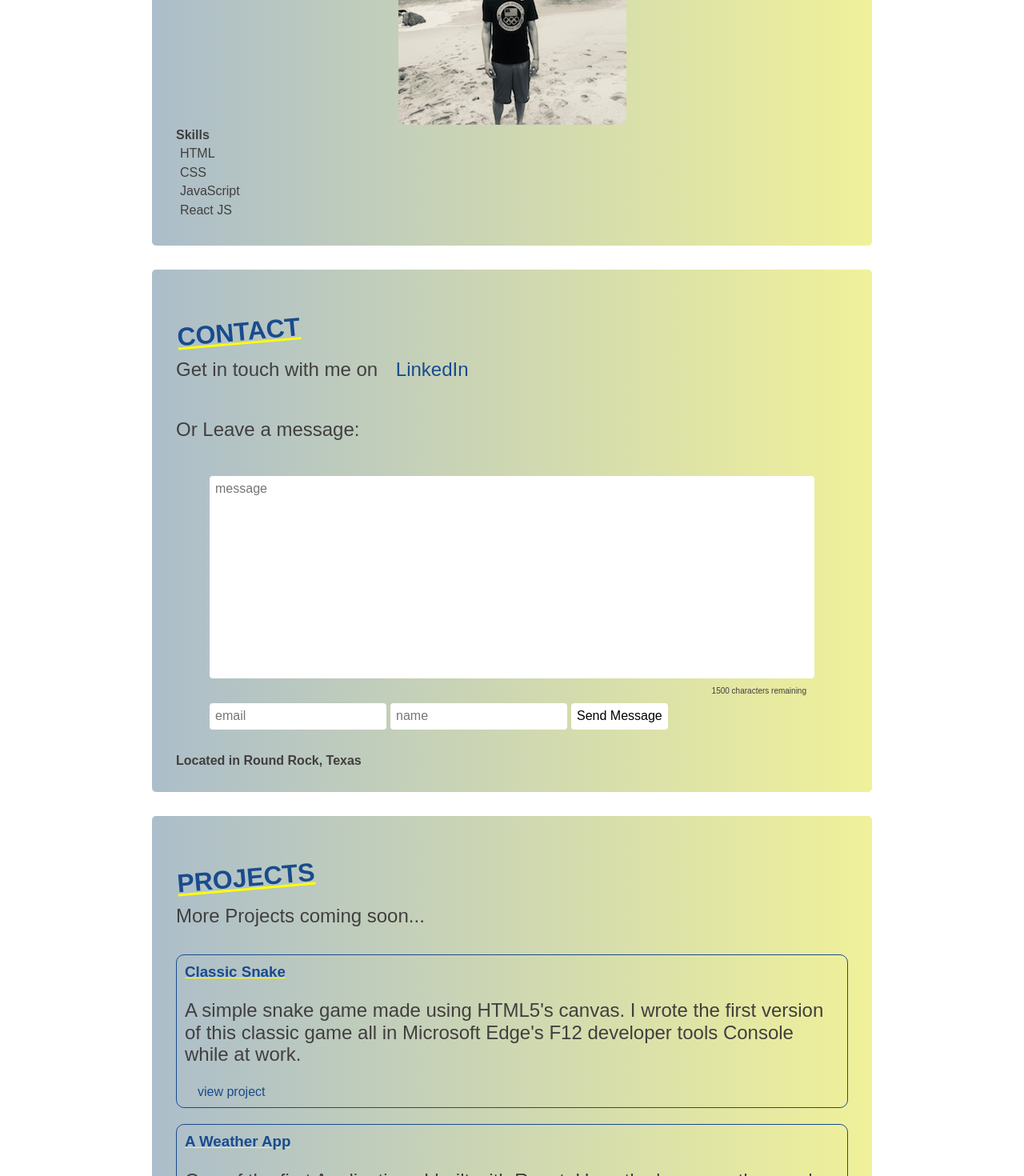
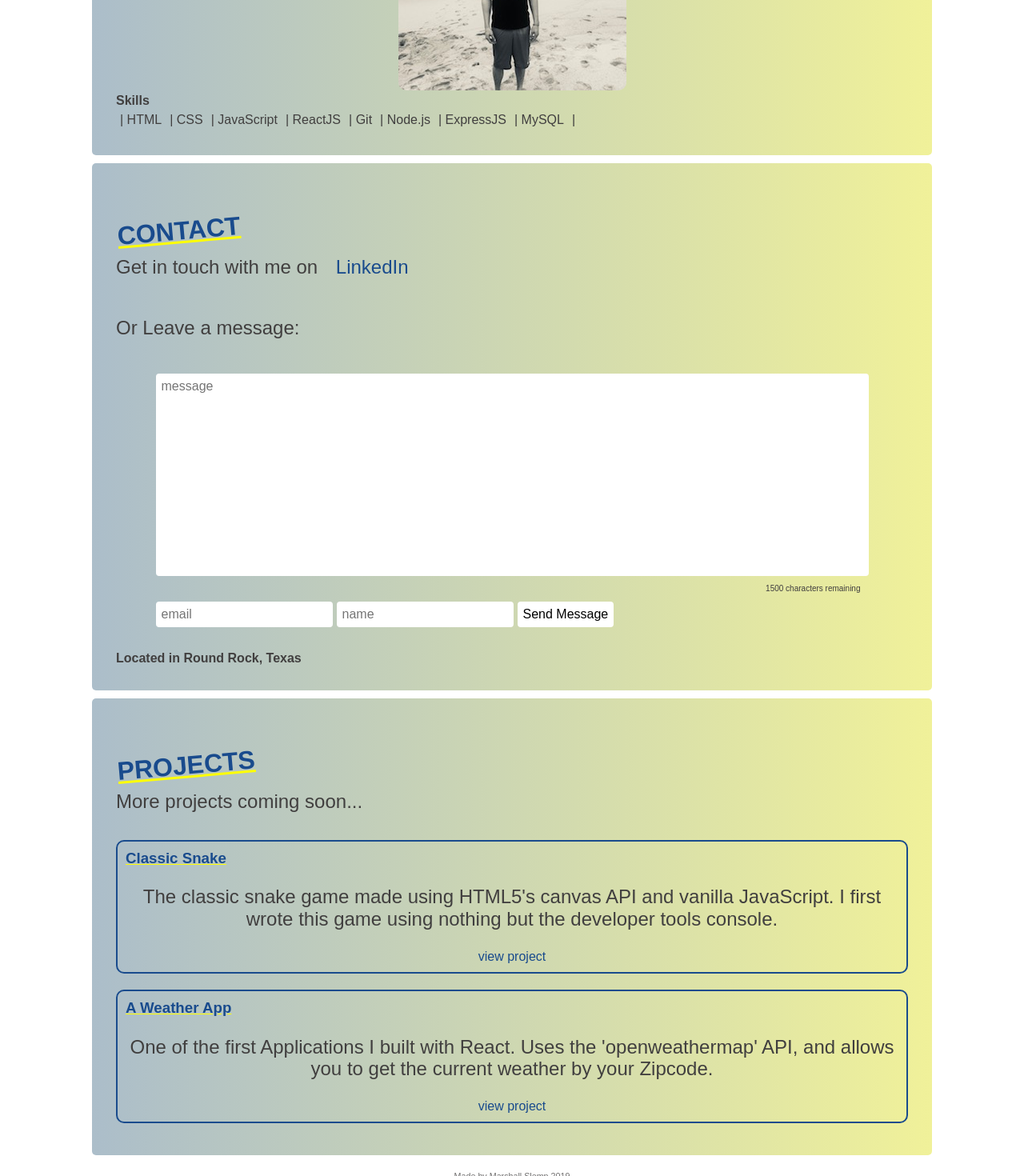
Before and after one commit to marshall405/portfolio-aca, a React (Create React App) app: page / in a window 1280 px wide. Shown: the part 1180-2650 px from the top of the page at 80% size. Built offline with nearby package versions, Linux system fonts and the light colour scheme.

Commit message:
minor chnages

```diff
--- a/public/index.html
+++ b/public/index.html
@@ -1,5 +1,6 @@
 <!DOCTYPE html>
 <html lang="en">
+
 <head>
   <meta charset="utf-8">
   <meta name="viewport" content="width=device-width, initial-scale=1, shrink-to-fit=no">
@@ -24,8 +25,10 @@
 
   <link href="https://fonts.googleapis.com/css?family=Montserrat" rel="stylesheet">
   <link rel="stylesheet" href="https://cdnjs.cloudflare.com/ajax/libs/normalize/5.0.0/normalize.min.css">
-    <link rel="stylesheet" href="https://use.fontawesome.com/releases/v5.7.2/css/all.css" integrity="sha384-fnmOCqbTlWIlj8LyTjo7mOUStjsKC4pOpQbqyi7RrhN7udi9RwhKkMHpvLbHG9Sr" crossorigin="anonymous">
+  <link rel="stylesheet" href="https://use.fontawesome.com/releases/v5.7.2/css/all.css" integrity="sha384-fnmOCqbTlWIlj8LyTjo7mOUStjsKC4pOpQbqyi7RrhN7udi9RwhKkMHpvLbHG9Sr"
+    crossorigin="anonymous">
 </head>
+
 <body>
   <noscript>
     You need to enable JavaScript to run this app.
@@ -42,4 +45,5 @@
       To create a production bundle, use `npm run build` or `yarn build`.
     -->
 </body>
+
 </html>
--- a/src/components/About.js
+++ b/src/components/About.js
@@ -19,12 +19,16 @@ export class About extends React.Component {
                     <img src={Cabo} alt='me in cabo'></img>
                 </div>
                 <h4> Skills </h4>
-                <ul>
+                <ul className='skills-container'>
                     <li> HTML </li>
                     <li> CSS</li>
                     <li> JavaScript </li>
-                    <li> React JS</li>
-
+                    <li> ReactJS</li>
+                    <li> Git</li>
+                    <li> Node.js</li>
+                    <li> ExpressJS</li>
+                    <li> MySQL </li>
+                    <li> </li>
                 </ul>
             </div>
         )
--- a/src/components/Canvas.js
+++ b/src/components/Canvas.js
@@ -29,7 +29,7 @@ export class Canvas extends React.Component {
         const Snake = {
             body: [],
             direction: 'up',
-            X: 25,
+            X: 50,
             draw: function () {
                 this.body.forEach(sec => {
                     let { x, y, w, h } = sec;
@@ -42,7 +42,7 @@ export class Canvas extends React.Component {
                 switch (this.direction) {
                     case 'right':
                         let x = (this.body[this.body.length - 1].x) + this.X;
-                        if (x >= canvas.width) {
+                        if (x > canvas.width) {
                             this.changeDirection();
                         } else {
                             const tail = this.body.shift();
@@ -53,7 +53,7 @@ export class Canvas extends React.Component {
                         break;
                     case 'left':
                         let lx = (this.body[this.body.length - 1].x) - this.X;
-                        if (lx <= 0) {
+                        if (lx <= -10) {
                             this.changeDirection();
                         } else {
                             const tail = this.body.shift();
@@ -120,11 +120,11 @@ export class Canvas extends React.Component {
 
         function Square(i) {
             let x = function () {
-                return i * 25;
+                return i * 50;
             }
             return {
-                w: 25,
-                h: 25,
+                w: 50,
+                h: 50,
                 x: x(),
                 y: height / 2,
             }
--- a/src/components/Projects.js
+++ b/src/components/Projects.js
@@ -6,14 +6,15 @@ import '../styles/Projects.css';
 const projects = [
     {
         title: 'Classic Snake',
-        desc: 'A simple snake game made using HTML5\'s canvas. I wrote the first version of this classic game all in Microsoft Edge\'s F12 developer tools Console while at work.',
+        desc: 'The classic snake game made using HTML5\'s canvas API and vanilla JavaScript. I first wrote this game using nothing but the developer tools console.',
         link: `https://marshall405.github.io/classic-snake/`,
     },
     {
         title: 'A Weather App',
         desc: 'One of the first Applications I built with React. Uses the \'openweathermap\' API, and allows you to get the current weather by your Zipcode.',
         link: 'https://marshall405.github.io/another-weather-app/'
-    }
+    },
+
 ]
 
 export class Projects extends React.Component {
@@ -35,7 +36,7 @@ export class Projects extends React.Component {
         return (
             <div className='section' id='projects'>
                 <h2> PROJECTS </h2>
-                <p> More Projects coming soon... </p>
+                <p> More projects coming soon... </p>
                 {this.renderProjects()}
             </div>
         )
--- a/src/styles/About.css
+++ b/src/styles/About.css
@@ -7,3 +7,10 @@
     text-align: center;
     width: 100%;
 }
+
+.skills-container {
+    display: flex;
+}
+.skills-container *::before {
+    content: '|'
+}
--- a/src/styles/App.css
+++ b/src/styles/App.css
@@ -41,7 +41,7 @@ h2 {
   text-decoration-color: rgb(255, 255, 0);
   color: rgba(25, 75, 141, 1);
   transform: rotate(355deg);
-  margin: 0px 0px 20px 0px;
+  margin: 0px 0px 25px 0px;
 }
 
 @import url('https://fonts.googleapis.com/css?family=Lexend+Tera&display=swap');
@@ -63,10 +63,11 @@ h2 {
   background-color: rgba(255,255,255,.8);
   padding: 30px;
   min-height: 50vh;
-  max-width: 900px;
-  margin: 30px auto;
+  max-width: 1050px;
+  margin: 10px auto;
   border-radius: 5px;
   background-image: linear-gradient(to right, rgba(45, 90, 121, .4), rgba(217, 219, -51, .4));
+
 }
 
 .section p {
--- a/src/styles/CreatePost.css
+++ b/src/styles/CreatePost.css
@@ -76,7 +76,8 @@
     left: 0px;
     width: 100%;
     height: 200px;
-    background-color: rgba(25, 75, 141, 1);;
+    background-color: rgba(25, 75, 141, 1);
+    background-image: linear-gradient(to right, rgba(45, 90, 121, .4), rgba(217, 219, -51, .4));
     color: rgb(255, 255,0);
     font-size: 32px;
     border-radius: 10px;
--- a/src/styles/Projects.css
+++ b/src/styles/Projects.css
@@ -2,9 +2,13 @@
     margin: 10px 0px;
     padding: 10px;
     border-radius: 10px;
-    border: 1px solid rgba(25, 75, 141, 1);
+    border: 2px solid rgba(25, 75, 141, 1);
+    /* background-color: white;  */
+    text-align: center;
+    /* box-shadow: 0px 0px 2px 2px white; */
 }
 .project-container h3 {
+    text-align: left;
     color: rgba(25, 75, 141, 1);
     text-decoration: underline;
     text-decoration-color: rgb(255,255,0);
```
Lines whose indentation alone changed are shown as unchanged.
